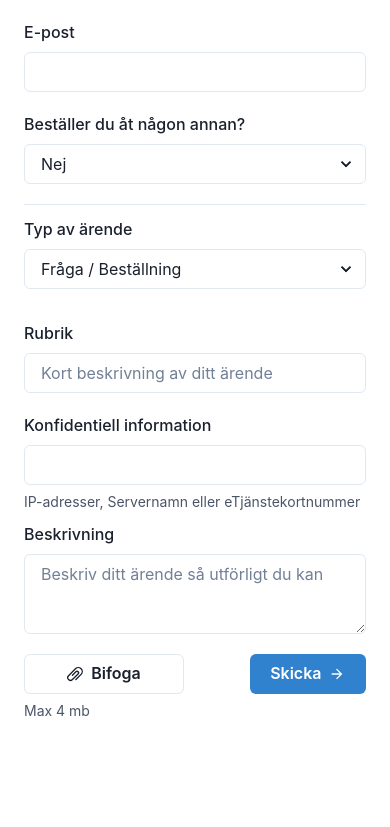
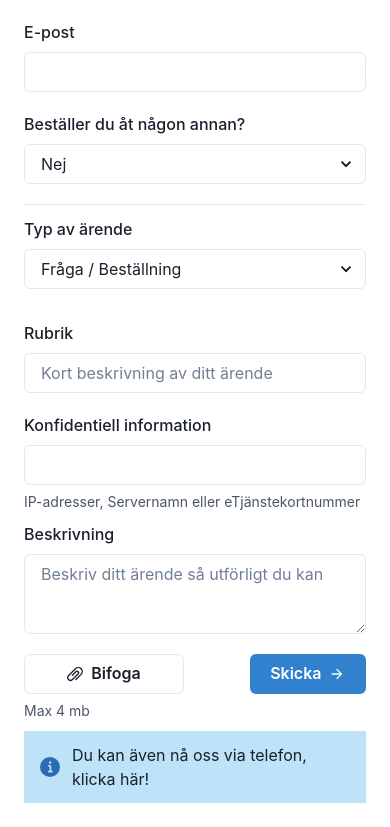
Before and after one commit to antony-lee-ng/next-tellus-portal, a Next.js app: page / in a window 390 px wide. Shown: the part 452-1279 px from the top of the page. Before the commit the page ends 1195 px from the top, so only its background shows below. Built offline with nearby package versions, Linux system fonts and the light colour scheme.

Commit message:
added phone validation, small typoos, new info msg

```diff
--- a/src/components/Form/index.tsx
+++ b/src/components/Form/index.tsx
@@ -69,7 +69,7 @@ export const FormLayout = () => {
         caller: "",
         user_name: "",
         u_place_of_work: "",
-        u_alternativ_kontaktvag: "" as unknown as number, // This is because of resetting form does not work when using undefined
+        u_alternativ_kontaktvag: "", // This is because of resetting form does not work when using undefined
         u_additional_e_mail_address: "",
         call_type: "sc_request",
         short_description: "",
@@ -214,6 +214,7 @@ export const FormLayout = () => {
                   label="Telefonnummer"
                   as={Input}
                 />
+
               </GridItem>
               <GridItem>
                 <FormField
@@ -493,6 +494,7 @@ export const FormLayout = () => {
                     >
                       Skicka
                     </Button>
+
                   </Flex>
                 </FormControl>
 
@@ -535,6 +537,21 @@ export const FormLayout = () => {
                   </VStack>
                 )}
               </GridItem>
+              <GridItem
+                colSpan={{
+                  base: 1,
+                  md: 2,
+                }}
+              >
+                <Link onClick={showPhoneModal}>
+                  <Alert status="info">
+                    <AlertIcon />
+                    <AlertDescription>
+                      Du kan även nå oss via telefon, klicka här!
+                    </AlertDescription>
+                  </Alert>
+                </Link>
+              </GridItem>
             </Grid>
           </Form>
         );
--- a/src/components/Modal/InfoModal.tsx
+++ b/src/components/Modal/InfoModal.tsx
@@ -29,7 +29,7 @@ export const InfoModal: React.FC<{
       <ModalOverlay />
       <ModalContent>
         <ModalHeader borderBottom="1px" borderColor="inherit">
-          Kontaktformulär for Serviceförvaltningen
+          Kontaktformulär för Serviceförvaltningen
         </ModalHeader>
         <ModalCloseButton />
         <ModalBody>
@@ -66,7 +66,7 @@ export const InfoModal: React.FC<{
                 </UnorderedList>
               </TabPanel>
               <TabPanel>
-                <Text as="u">Anställd inom Region Stockholm</Text>
+                <Text as="b">Anställd inom Region Stockholm</Text>
                 <Text>
                   Är du anställd via Region Stockholm kommer du åt Regionalt Nät
                   via din arbetsplats. Arbetar du från distans kräver anslutning
@@ -75,15 +75,13 @@ export const InfoModal: React.FC<{
                   arbetsplats.
                 </Text>
                 <br />
-                <Text as="u">
-                  <Link
+                <Link as="b" color={"blue.500"}
                   href="https://vardgivarguiden.se/it-stod/e-tjanster-och-system/sllnet-och-sam/"
                   isExternal
                 >
                   Kommunalanställda samt Privata vårdgivare med vårdavtal
                   <ExternalLinkIcon mx="2px" />
                 </Link>
-                </Text>
                 <Text>
                   För att nå Regionalt Nät krävs det att din arbetsplats är
                   ansluten till Regionalt Nät eller att du kopplar upp dig via
@@ -91,14 +89,14 @@ export const InfoModal: React.FC<{
                 </Text>
               </TabPanel>
               <TabPanel>
-                <Text as="u">Anställd inom Region Stockholm</Text>
+                <Text as="b">Anställd inom Region Stockholm</Text>
                 <Text>
                   Sök på "eTjänstekort" på din organisations intranät
                   alternativt kontakta din närmaste chef.
                 </Text>
                 <br />
-                <Text as="u">
-                  <Link
+                <Text as="b">
+                  <Link color={"blue.500"}
                     href="https://vardgivarguiden.se/it-stod/etjanstekort/bestalla/"
                     isExternal
                   >
--- a/src/components/Modal/PhoneModal.tsx
+++ b/src/components/Modal/PhoneModal.tsx
@@ -47,7 +47,7 @@ export const PhoneModal: React.FC<{
     { name: "Danderyds Sjukhus", number: "08 123 556 00" },
     { name: "Hälso- och sjukvårdsförvaltningen", number: "08 123 177 77" },
     { name: "Karolinska Universitetssjukhuset", number: "08 123 777 77" },
-    { name: "Regionledingskontoret", number: "08 123 177 77" },
+    { name: "Regionledningskontoret", number: "08 123 177 77" },
     { name: "Reservkort", number: "08 123 700 20" },
     { name: "Serviceförvaltningen", number: "08 123 177 77" },
     { name: "Södersjukhuset AB", number: "08 616 13 00" },
--- a/src/lib/schema/index.ts
+++ b/src/lib/schema/index.ts
@@ -39,13 +39,19 @@ export const configSchema = yup.object({
   PASSWORD: yup.string().required(),
 });
 
+const phoneRegExp =
+  /\+?\d{1,4}?[-.\s]?\(?\d{1,3}?\)?[-.\s]?\d{1,4}[-.\s]?\d{1,4}[-.\s]?\d{1,9}/;
+
 export const formSchema = yup.object({
   name: yup.string().length(0),
   email: yup.string().length(0),
   caller: yup.string().required(),
   user_name: yup.string().length(4),
   u_place_of_work: yup.string().required(),
-  u_alternativ_kontaktvag: yup.number().required(),
+  u_alternativ_kontaktvag: yup
+    .string()
+    .matches(phoneRegExp, "Måste vara ett telefonnummer")
+    .required(),
   u_additional_e_mail_address: yup.string().email().required(),
   other: yup.string().oneOf(["true", "false"]).required(),
   u_opened_for: yup.string().when("other", {
```
Lines whose indentation alone changed are shown as unchanged.
